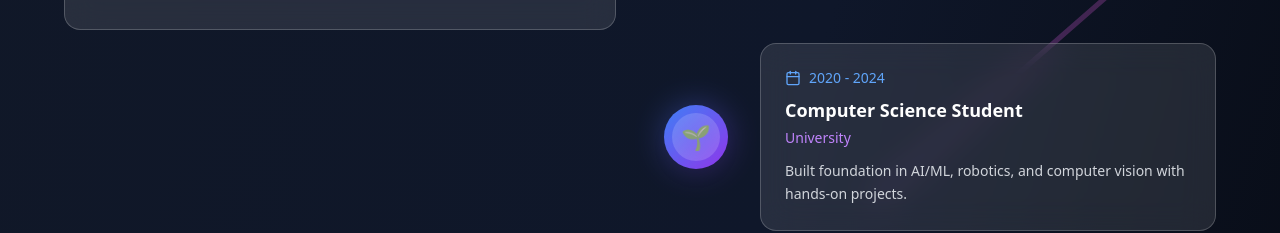
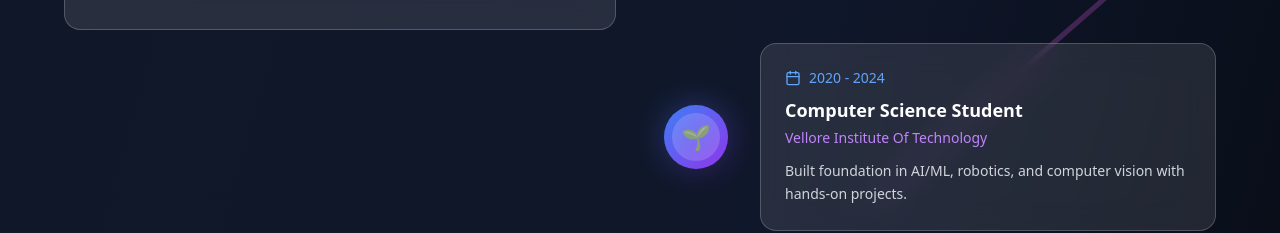
Before and after one commit to Aditya0908/portfolio_website, a React (Vite) app: page / in a window 1280 px wide. Shown: the part 1580-1813 px from the top of the page. Built offline with nearby package versions, Linux system fonts and the light colour scheme.

Commit message:
Fixed about page

```diff
--- a/src/app.jsx
+++ b/src/app.jsx
@@ -1223,7 +1223,7 @@ function About() {
     {
       year: "2020 - 2024",
       title: "Computer Science Student",
-      company: "University",
+      company: "Vellore Institute Of Technology",
       description: "Built foundation in AI/ML, robotics, and computer vision with hands-on projects."
     }
   ];
```
